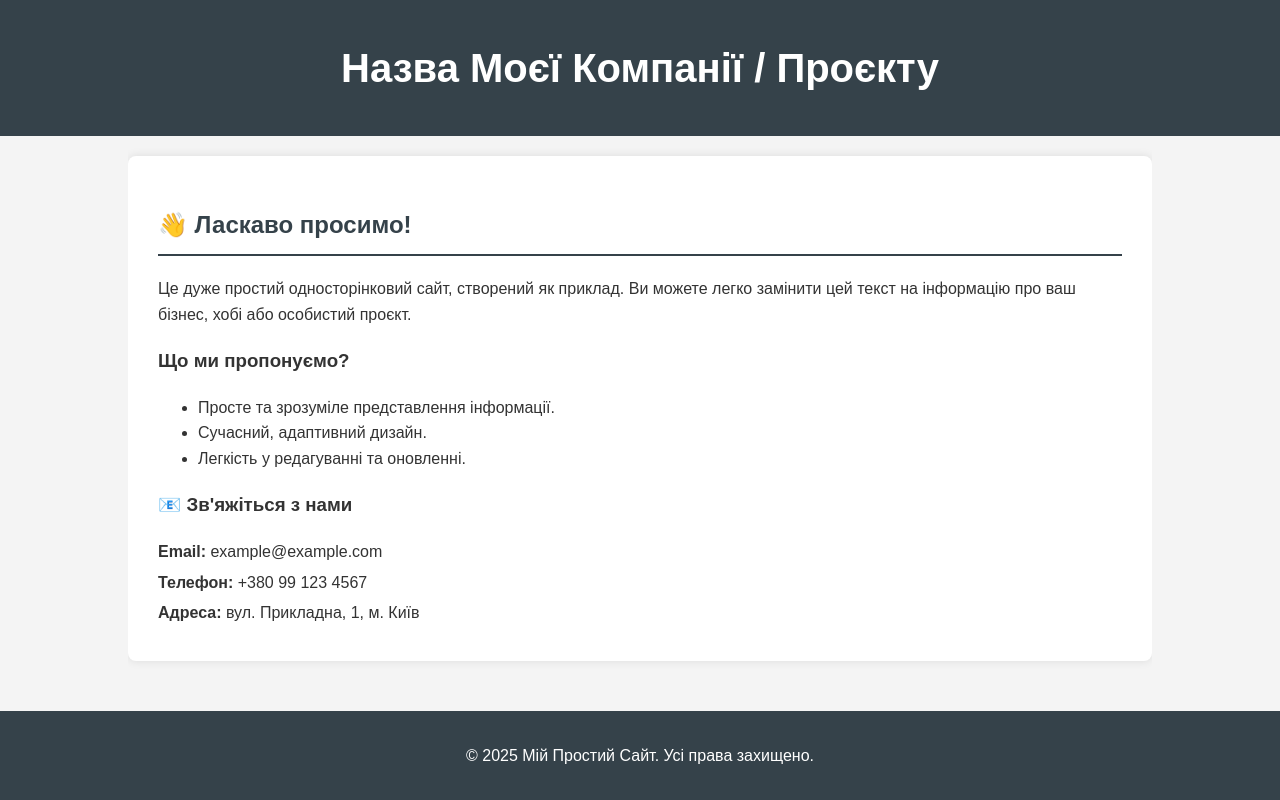
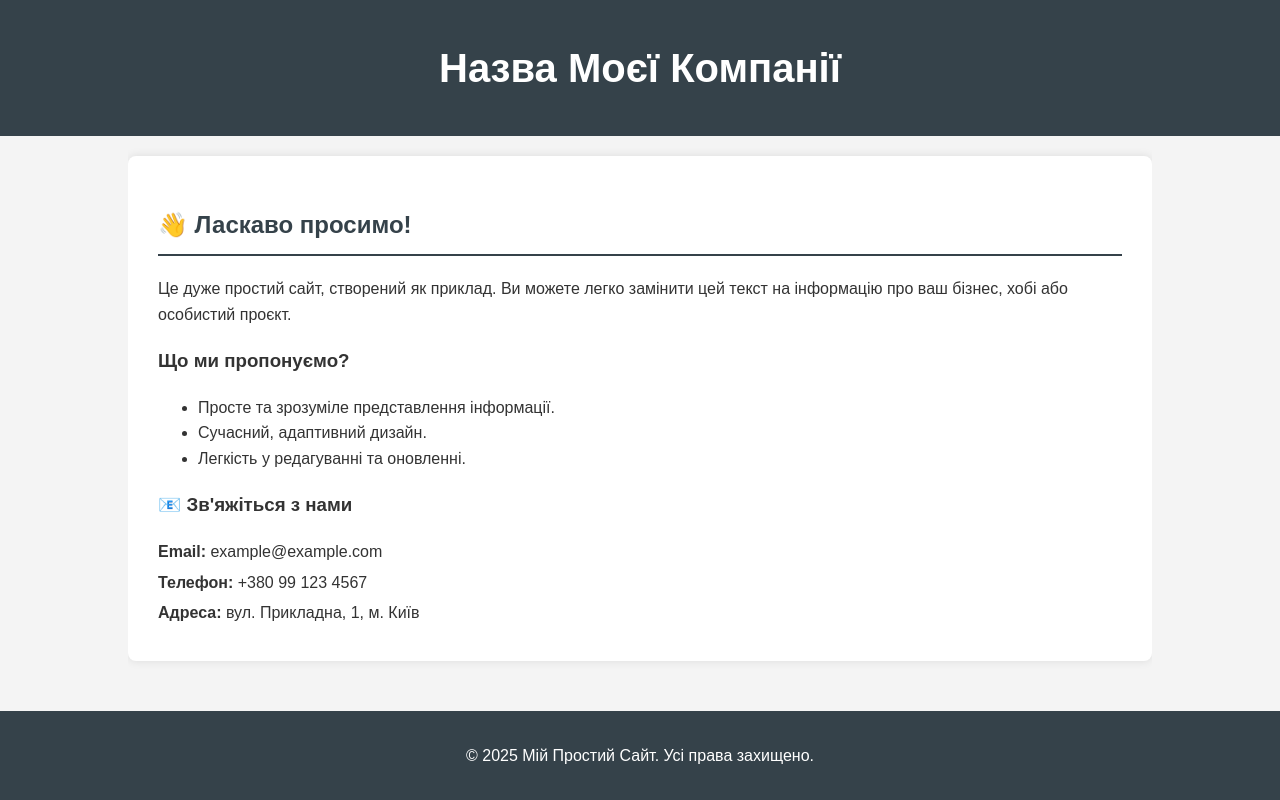
Before and after one commit to Burda-Volodymyr/myproject_burda, a plain HTML site: page index.html in a window 1280 px wide. Drawn offline with Linux system fonts and the light colour scheme.

Commit message:
Update index.html

```diff
--- a/index.html
+++ b/index.html
@@ -64,14 +64,14 @@
 
     <header>
         <div class="container">
-            <h1>Назва Моєї Компанії / Проєкту</h1>
+            <h1>Назва Моєї Компанії</h1>
         </div>
     </header>
 
     <div class="container">
         <section class="main-content">
             <h2>👋 Ласкаво просимо!</h2>
-            <p>Це дуже простий односторінковий сайт, створений як приклад. Ви можете легко замінити цей текст на інформацію про ваш бізнес, хобі або особистий проєкт.</p>
+            <p>Це дуже простий сайт, створений як приклад. Ви можете легко замінити цей текст на інформацію про ваш бізнес, хобі або особистий проєкт.</p>
 
             <h3>Що ми пропонуємо?</h3>
             <ul>
```
